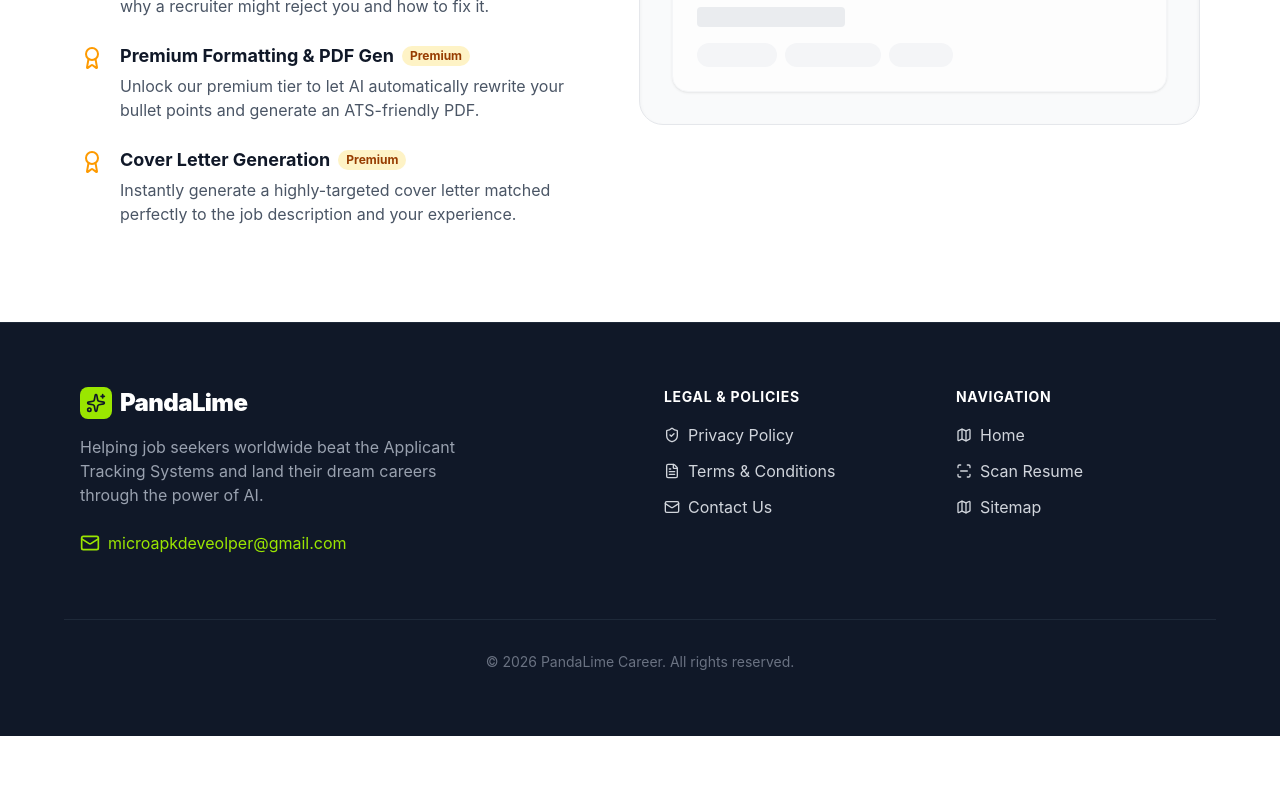
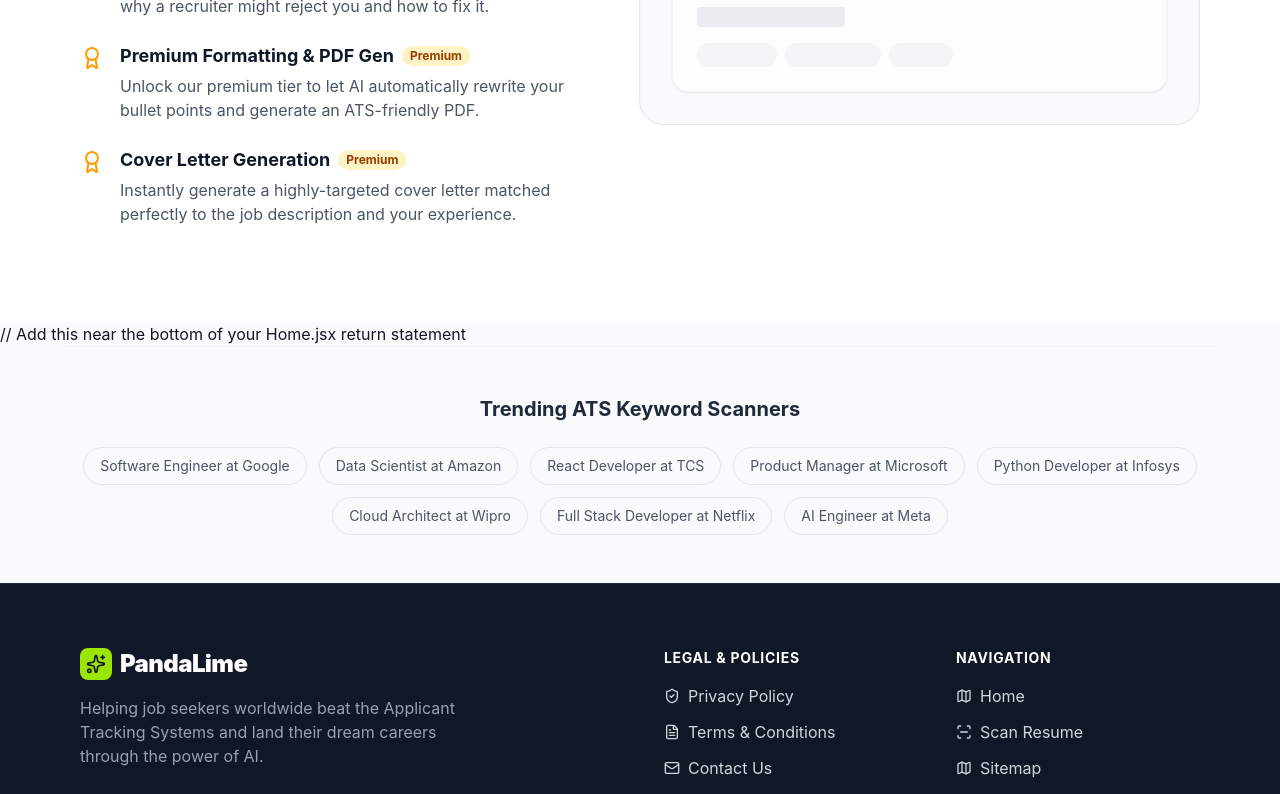
Before and after one commit to instagramredirectip/pandalim-career, a React (Vite) app in the folder frontend/: page / in a window 1280 px wide. Shown: the part 2000-2794 px from the top of the page. Before the commit the page ends 2736 px from the top, so only its background shows below. Built offline with nearby package versions, Linux system fonts and the light colour scheme.

Commit message:
home.jsx update

```diff
--- a/frontend/src/pages/Home.jsx
+++ b/frontend/src/pages/Home.jsx
@@ -227,6 +227,41 @@
         </div>
       </section>
 
+
+
+
+// Add this near the bottom of your Home.jsx return statement
+<div className="max-w-6xl mx-auto px-4 py-12 border-t border-gray-100">
+  <h3 className="text-xl font-bold text-gray-800 mb-6 text-center">
+    Trending ATS Keyword Scanners
+  </h3>
+  <div className="flex flex-wrap justify-center gap-3">
+    {/* Hardcode your top 15-20 most valuable/highest-paying niches here */}
+    {[
+      "Software Engineer at Google", "Data Scientist at Amazon",
+      "React Developer at TCS", "Product Manager at Microsoft",
+      "Python Developer at Infosys", "Cloud Architect at Wipro",
+      "Full Stack Developer at Netflix", "AI Engineer at Meta"
+    ].map((niche) => {
+      // Convert "Software Engineer at Google" to "software-engineer-at-google"
+      const slug = niche.toLowerCase().replace(/ /g, '-');
+      return (
+        <a
+          key={slug}
+          href={`/scanner/${slug}`}
+          className="px-4 py-2 bg-gray-50 hover:bg-green-50 hover:text-green-600 text-gray-600 text-sm rounded-full transition-colors border border-gray-200"
+        >
+          {niche}
+        </a>
+      );
+    })}
+  </div>
+</div>
+
+
+
+
+
       {/* --- FOOTER & SEO LINKS --- */}
       <footer className="bg-gray-900 text-gray-300 py-16 border-t border-gray-800">
         <div className="max-w-6xl mx-auto px-4 grid grid-cols-1 md:grid-cols-4 gap-12">
```
